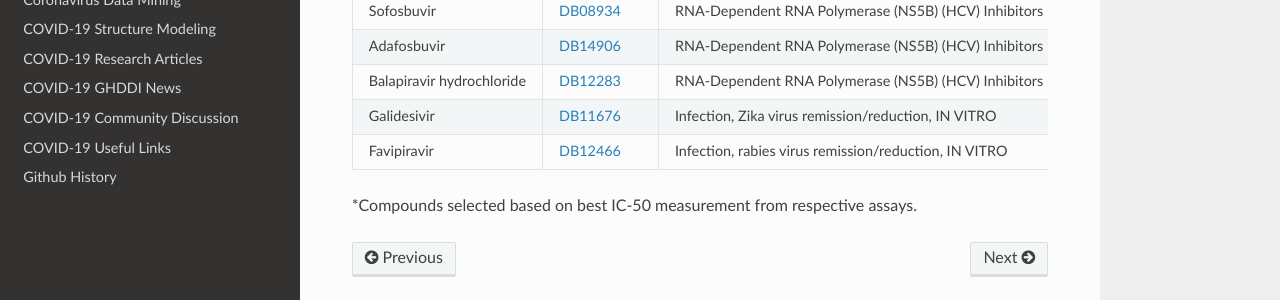
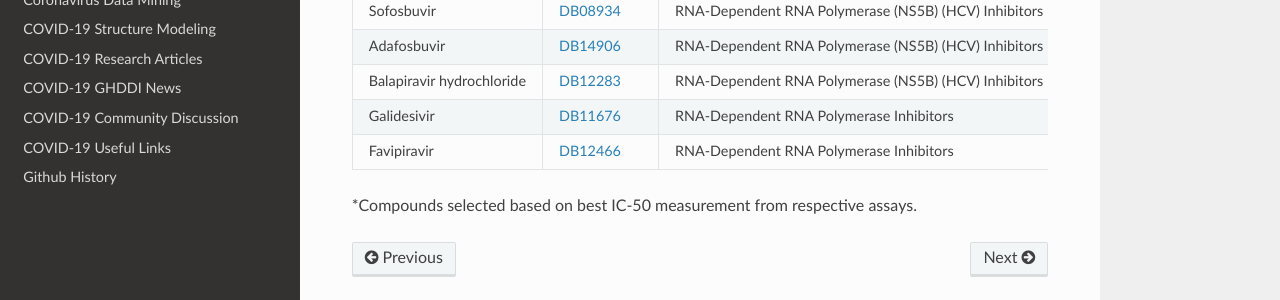
Before and after one commit to GHDDI-AILab/Targeting2019-nCoV, an MkDocs documentation site: the page built from docs/Data_analytics.md, in a window 1280 px wide and 900 px high, scrolled down 2296 px. Shown: the part 529-829 px from the top of the window. Built offline with MkDocs 1.6.1, drawn with Linux system fonts in a browser that asks for light colours; nearby versions of some CDN libraries.

Commit message:
Update Data_analytics.md

```diff
--- a/docs/Data_analytics.md
+++ b/docs/Data_analytics.md
@@ -76,9 +76,9 @@
 | Lumicitabine   | [DB14808](https://www.drugbank.ca/drugs/DB14808) | RNA-Dependent RNA Polymerase (Respiratory Syncytial Virus) Inhibitors | Infection, respiratory syncytial virus (RSV) remission/reduction, IN VITRO | IC-50       | 2.60E-07 | M    |
 | Sofosbuvir     | [DB08934](https://www.drugbank.ca/drugs/DB08934) | RNA-Dependent RNA Polymerase (NS5B) (HCV) Inhibitors         | Infection, dengue virus remission/reduction, IN VITRO        | IC-90       | 4.00E-07 | M    |
 | Adafosbuvir    | [DB14906](https://www.drugbank.ca/drugs/DB14906) | RNA-Dependent RNA Polymerase (NS5B) (HCV) Inhibitors         | Infection, dengue virus remission/reduction, IN VITRO        | IC-50       | 1.10E-06 | M    |
-| Balapiravir hydrochloride | [DB12283](https://www.drugbank.ca/drugs/DB12283) | RNA-Dependent RNA Polymerase (NS5B) (HCV) Inhibitors          | Infection, dengue virus remission/reduction, IN VITRO        | IC-50     |0.0000019  | M    |
-| Galidesivir | [DB11676](https://www.drugbank.ca/drugs/DB11676) |  Infection, Zika virus remission/reduction, IN VITRO                             | IC-50     | 0.00000296 | M    |
-| Favipiravir   | [DB12466](https://www.drugbank.ca/drugs/DB12466) | Infection, rabies virus remission/reduction, IN VITRO                             | MIC       |  0.000004   | M    |
+| Balapiravir hydrochloride | [DB12283](https://www.drugbank.ca/drugs/DB12283) | RNA-Dependent RNA Polymerase (NS5B) (HCV) Inhibitors          | Infection, dengue virus remission/reduction, IN VITRO        | IC-50     |1.9E-06  | M    |
+| Galidesivir | [DB11676](https://www.drugbank.ca/drugs/DB11676) |RNA-Dependent RNA Polymerase Inhibitors|  Infection, Zika virus remission/reduction, IN VITRO                             | IC-50     | 2.96E-06 | M    |
+| Favipiravir   | [DB12466](https://www.drugbank.ca/drugs/DB12466) |RNA-Dependent RNA Polymerase Inhibitors| Infection, rabies virus remission/reduction, IN VITRO                             | MIC       |  4.0E-06   | M    |
 
 
 *Compounds selected based on best IC-50 measurement from respective assays.
```
